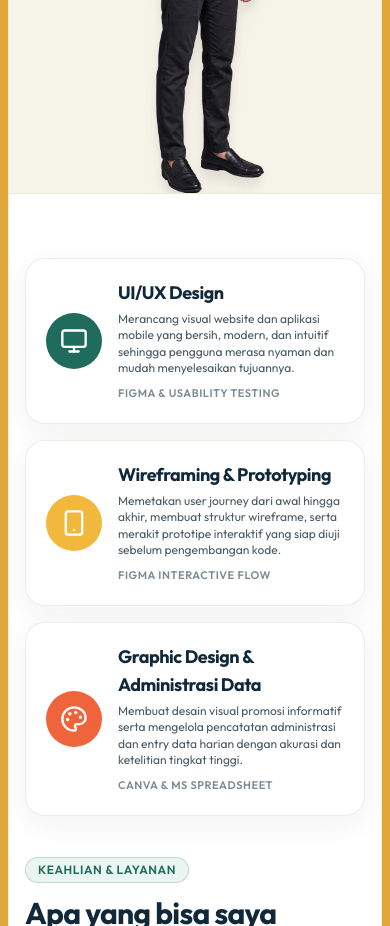
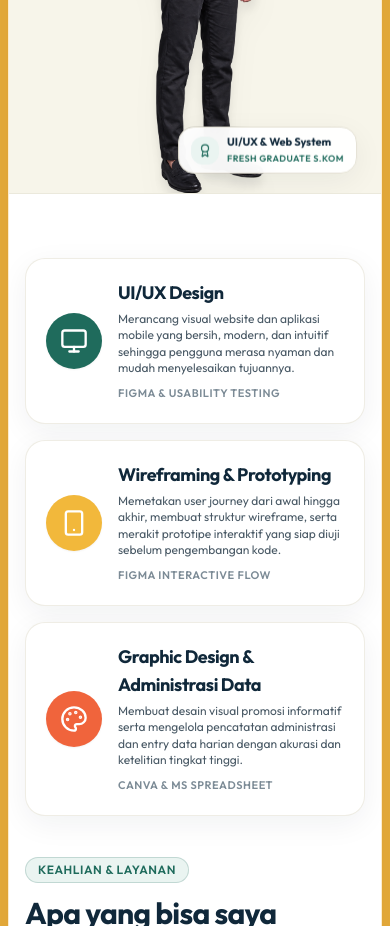
Before and after one commit to mhdtarmizi12/portofolio-mhdtarmizi, a React (Vite) app: page / in a window 390 px wide. Shown: the part 1040-1966 px from the top of the page. Built offline with nearby package versions, Linux system fonts and the light colour scheme.

Commit message:
fix(hero): make floating badge responsive on mobile and adjust positioning

```diff
--- a/src/sections/Hero.jsx
+++ b/src/sections/Hero.jsx
@@ -233,21 +233,29 @@ export default function Hero({ onCopyToast }) {
               />
             </motion.div>
 
-            {/* Floating Glass Pill Badge (Digeser ke bawah samping badan agar tidak menghalangi wajah) */}
+            {/* Floating Glass Pill Badge (Tampil responsif di mobile & desktop, digeser rapi ke samping kanan agar tidak menghalangi foto) */}
             <motion.div
               initial={{ opacity: 0, scale: 0.9 }}
-              animate={{ opacity: 1, scale: 1 }}
-              transition={{ duration: 0.5, delay: 0.5 }}
-              className="absolute bottom-24 right-0 sm:-right-4 lg:-right-6 z-20 bg-white/95 backdrop-blur-md px-3.5 py-2.5 rounded-2xl border border-line shadow-card hidden sm:flex items-center gap-2.5 hover:scale-105 transition-transform"
+              animate={{
+                opacity: 1,
+                scale: 1,
+                y: [0, -6, 0]
+              }}
+              transition={{
+                opacity: { duration: 0.5, delay: 0.5 },
+                scale: { duration: 0.5, delay: 0.5 },
+                y: { repeat: Infinity, duration: 4.2, ease: "easeInOut", delay: 1 }
+              }}
+              className="absolute bottom-4 right-2 sm:bottom-10 sm:right-4 md:right-8 lg:bottom-20 lg:-right-6 xl:bottom-24 xl:-right-10 z-20 bg-white/95 backdrop-blur-md px-3 py-2 sm:px-3.5 sm:py-2.5 rounded-2xl border border-line shadow-card flex items-center gap-2 sm:gap-2.5 hover:scale-105 transition-transform"
             >
-              <div className="w-8 h-8 rounded-xl bg-teal-light text-teal flex items-center justify-center font-bold text-xs shrink-0">
-                <Award className="w-4 h-4" />
+              <div className="w-7 h-7 sm:w-8 sm:h-8 rounded-xl bg-teal-light text-teal flex items-center justify-center font-bold text-xs shrink-0">
+                <Award className="w-3.5 h-3.5 sm:w-4 sm:h-4" />
               </div>
               <div className="text-left">
-                <span className="text-xs font-bold text-ink block leading-tight">
+                <span className="text-[11px] sm:text-xs font-bold text-ink block leading-tight">
                   UI/UX & Web System
                 </span>
-                <span className="text-[10px] font-semibold text-teal uppercase tracking-wider block mt-0.5">
+                <span className="text-[9px] sm:text-[10px] font-semibold text-teal uppercase tracking-wider block mt-0.5">
                   Fresh Graduate S.Kom
                 </span>
               </div>
```
